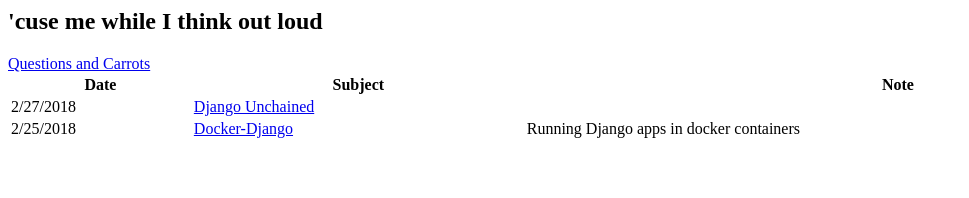
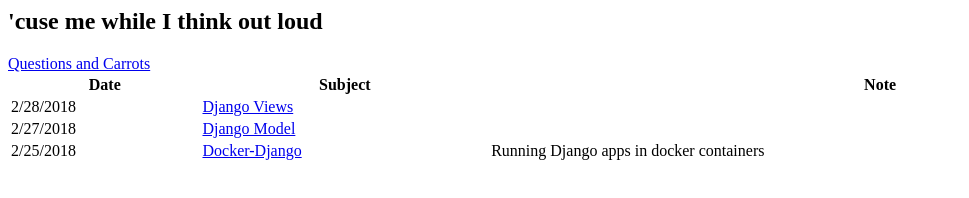
Before and after one commit to purpleHey/purplehey.github.io, a plain HTML site: page index.html in a window 1280 px wide. Shown: the whole page, without its empty margins (0-969 px from the left). Drawn offline with Linux system fonts and the light colour scheme.

Commit message:
Django Views notes

```diff
--- a/index.html
+++ b/index.html
@@ -8,8 +8,13 @@
     <th>Note</th>
   </tr>
   <tr>
+    <td>2/28/2018</td>
+    <td><a href="./DjangoViews">Django Views</td>
+    <td></td>
+  </tr>
+  <tr>
     <td>2/27/2018</td>
-    <td><a href="./DjangoUnchained">Django Unchained</td>
+    <td><a href="./DjangoModel">Django Model</td>
     <td></td>
   </tr>
   <tr>
```
Also changed, not shown: 2 other files.
